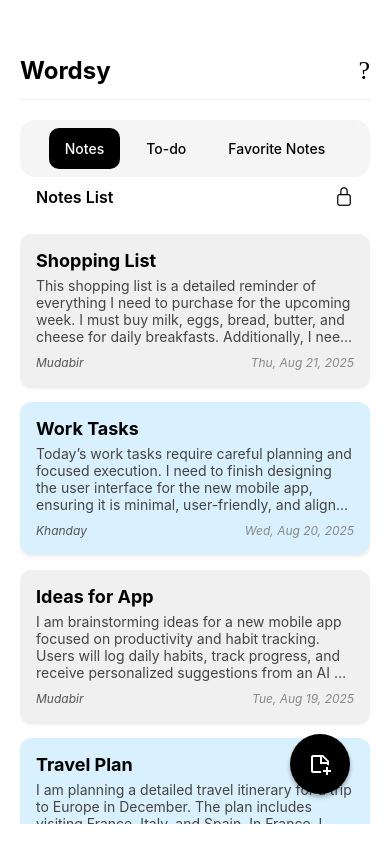
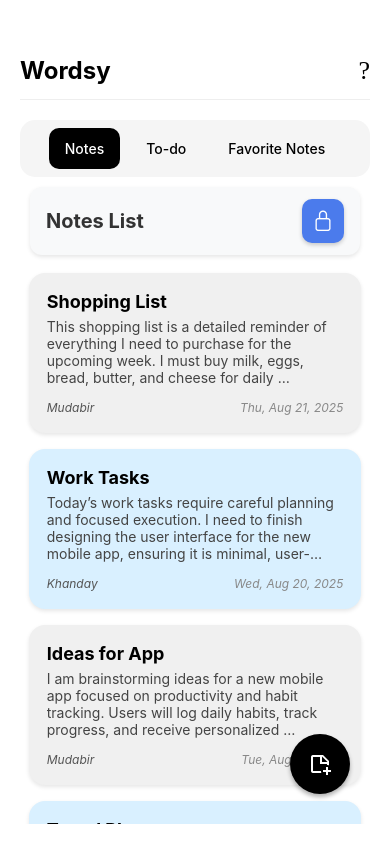
Before and after one commit to mudabirkowsar/Wordsy--React-Native--, a React Native app: screen /LockedNotes in a window 390 px wide. Built offline with nearby package versions, Linux system fonts and the light colour scheme.

Commit message:
added frontend more for Todo and Notes

```diff
--- a/app.json
+++ b/app.json
@@ -4,11 +4,11 @@
     "slug": "Wordsy",
     "version": "1.0.0",
     "orientation": "portrait",
-    "icon": "./assets/icon.png",
+    "icon": "./assets/logo.png",
     "userInterfaceStyle": "light",
     "newArchEnabled": true,
     "splash": {
-      "image": "./assets/splash-icon.png",
+      "image": "./assets/logo.png",
       "resizeMode": "contain",
       "backgroundColor": "#ffffff"
     },
@@ -17,7 +17,7 @@
     },
     "android": {
       "adaptiveIcon": {
-        "foregroundImage": "./assets/adaptive-icon.png",
+        "foregroundImage": "./assets/logo.png",
         "backgroundColor": "#ffffff"
       },
       "edgeToEdgeEnabled": true,
--- a/src/screens/AddNotesScreen.js
+++ b/src/screens/AddNotesScreen.js
@@ -42,7 +42,6 @@ const AddNotesScreen = ({ navigation }) => {
             <Ionicons name="calendar" size={18} color="#4F46E5" />
             <Text style={styles.dateText}>{currentDate}</Text>
           </View>
-          {/* <Text style={styles.charCounter}>{description.length}/300</Text> */}
         </View>
 
         {/* Title */}
--- a/src/screens/LockedNotesScreen.js
+++ b/src/screens/LockedNotesScreen.js
@@ -1,29 +1,61 @@
 import React, { useState } from "react";
-import { View, Text, StyleSheet, FlatList, TouchableOpacity, Modal } from "react-native";
+import {
+    View,
+    Text,
+    TouchableOpacity,
+    StyleSheet,
+    Modal,
+    Vibration,
+    FlatList,
+} from "react-native";
 import Ionicons from "react-native-vector-icons/Ionicons";
+import AsyncStorage from "@react-native-async-storage/async-storage";
 
 export default function LockedNotesScreen({ navigation }) {
     const [menuVisible, setMenuVisible] = useState(false);
+    const [pinModalVisible, setPinModalVisible] = useState(false);
+    const [successModalVisible, setSuccessModalVisible] = useState(false);
+    const [pin, setPin] = useState("");
+    const MAX_LENGTH = 5;
 
-    // Dummy locked notes data
-    const lockedNotes = [
+    const [lockedTodos, setLockedTodos] = useState([
         { id: "1", title: "Personal Journal", description: "My private thoughts..." },
         { id: "2", title: "Work Secrets", description: "Confidential project notes" },
         { id: "3", title: "Travel Plans", description: "Hidden travel itinerary" },
-    ];
+        { id: "4", title: "Shopping List", description: "Buy milk, eggs, bread..." },
+        { id: "5", title: "Fitness Goals", description: "Workout 3x per week..." },
+    ]);
 
-    const renderNote = ({ item }) => (
-        <TouchableOpacity style={styles.noteCard}>
-            <View style={styles.noteHeader}>
-                <Text style={styles.noteTitle}>{item.title}</Text>
+    const handlePress = (num) => {
+        if (pin.length < MAX_LENGTH) setPin((prev) => prev + num);
+    };
+
+    const handleDelete = () => {
+        setPin((prev) => prev.slice(0, -1));
+    };
+
+    const handleConfirm = async () => {
+        if (pin.length === MAX_LENGTH) {
+            Vibration.vibrate(30);
+            await AsyncStorage.setItem("lockPassword", pin);
+            setPin("");
+            setPinModalVisible(false);
+            setSuccessModalVisible(true); // Show success modal
+        }
+    };
+
+    const renderTodo = ({ item }) => (
+        <TouchableOpacity style={styles.todoCard}>
+            <View style={styles.todoHeader}>
+                <Text style={styles.todoTitle}>{item.title}</Text>
                 <Ionicons name="lock-closed" size={18} color="#555" />
             </View>
-            <Text style={styles.noteDesc}>{item.description}</Text>
+            <Text style={styles.todoDesc}>{item.description}</Text>
         </TouchableOpacity>
     );
 
     return (
-        <View style={styles.container}>
+        <View style={{ flex: 1, backgroundColor: "#fff", paddingTop: 50 }}>
             {/* Header */}
             <View style={styles.header}>
                 <TouchableOpacity onPress={() => navigation.goBack()}>
@@ -35,64 +67,115 @@ export default function LockedNotesScreen({ navigation }) {
                 </TouchableOpacity>
             </View>
 
-            {/* Info Text */}
-            <View style={styles.infoContainer}>
-                <Ionicons name="lock-closed" size={22} color="#333" />
-                <Text style={styles.infoText}>Your locked notes are protected</Text>
-            </View>
-
-            {/* Notes List */}
-            {lockedNotes.length > 0 ? (
-                <FlatList
-                    data={lockedNotes}
-                    keyExtractor={(item) => item.id}
-                    renderItem={renderNote}
-                    contentContainerStyle={styles.list}
-                />
-            ) : (
-                <View style={styles.emptyContainer}>
-                    <Ionicons name="lock-closed-outline" size={40} color="#888" />
-                    <Text style={styles.emptyText}>No locked notes yet</Text>
-                </View>
-            )}
+            {/* Todos List */}
+            <FlatList
+                data={lockedTodos}
+                keyExtractor={(item) => item.id}
+                renderItem={renderTodo}
+                contentContainerStyle={{ padding: 15 }}
+            />
 
             {/* Menu Modal */}
-            <Modal
-                visible={menuVisible}
-                transparent
-                animationType="fade"
-                onRequestClose={() => setMenuVisible(false)}
-            >
+            <Modal visible={menuVisible} transparent animationType="fade">
                 <TouchableOpacity
                     style={styles.modalOverlay}
                     onPress={() => setMenuVisible(false)}
-                    activeOpacity={1}
                 >
                     <View style={styles.menuContainer}>
-                        <TouchableOpacity style={styles.menuItem}>
+                        <TouchableOpacity
+                            style={styles.menuItem}
+                            onPress={() => {
+                                setPinModalVisible(true);
+                                setMenuVisible(false);
+                            }}
+                        >
                             <Text style={styles.menuText}>Change Lock Password</Text>
-                        </TouchableOpacity>
-                        <TouchableOpacity style={styles.menuItem}>
-                            <Text style={styles.menuText}>Unlock All Notes</Text>
-                        </TouchableOpacity>
-                        <TouchableOpacity style={styles.menuItem}>
-                            <Text style={styles.menuText}>Settings</Text>
                         </TouchableOpacity>
                     </View>
                 </TouchableOpacity>
+            </Modal>
+
+            {/* PIN Modal */}
+            <Modal visible={pinModalVisible} transparent animationType="slide">
+                <View style={styles.pinOverlay}>
+                    <View style={styles.pinContainer}>
+                        <View style={styles.header}>
+                            <TouchableOpacity onPress={() => setPinModalVisible(false)}>
+                                <Ionicons name="arrow-back" size={28} color="#333" />
+                            </TouchableOpacity>
+                        </View>
+
+                        <View style={styles.topSection}>
+                            <Text style={styles.title}>Set your PIN</Text>
+                            <View style={styles.dotsContainer}>
+                                {[...Array(MAX_LENGTH)].map((_, i) => (
+                                    <View
+                                        key={i}
+                                        style={[
+                                            styles.dot,
+                                            { backgroundColor: i < pin.length ? "#333" : "#ccc" },
+                                        ]}
+                                    />
+                                ))}
+                            </View>
+                        </View>
+
+                        <View style={styles.bottomSection}>
+                            <View style={styles.keypad}>
+                                {["1", "2", "3", "4", "5", "6", "7", "8", "9", "", "0", "⌫"].map(
+                                    (item, index) => (
+                                        <TouchableOpacity
+                                            key={index}
+                                            style={styles.key}
+                                            onPress={() => {
+                                                if (item === "⌫") handleDelete();
+                                                else if (item !== "") handlePress(item);
+                                            }}
+                                        >
+                                            <Text style={styles.keyText}>{item}</Text>
+                                        </TouchableOpacity>
+                                    )
+                                )}
+                            </View>
+                            <TouchableOpacity
+                                style={[
+                                    styles.confirmBtn,
+                                    { backgroundColor: pin.length === MAX_LENGTH ? "#333" : "#aaa" },
+                                ]}
+                                disabled={pin.length !== MAX_LENGTH}
+                                onPress={handleConfirm}
+                            >
+                                <Text style={styles.confirmText}>Confirm</Text>
+                            </TouchableOpacity>
+                        </View>
+                    </View>
+                </View>
+            </Modal>
+
+            {/* Success Modal */}
+            <Modal visible={successModalVisible} transparent animationType="fade">
+                <View style={styles.successOverlay}>
+                    <View style={styles.successContainer}>
+                        <Ionicons name="checkmark-circle" size={60} color="#4BB543" />
+                        <Text style={styles.successText}>Password updated successfully!</Text>
+                        <TouchableOpacity
+                            style={styles.okButton}
+                            onPress={() => setSuccessModalVisible(false)}
+                        >
+                            <Text style={styles.okButtonText}>OK</Text>
+                        </TouchableOpacity>
+                    </View>
+                </View>
             </Modal>
         </View>
     );
 }
 
 const styles = StyleSheet.create({
-    container: { flex: 1, backgroundColor: "#fff", paddingTop: 50 },
     header: {
         flexDirection: "row",
         alignItems: "center",
         padding: 15,
-        borderBottomWidth: 1,
-        borderBottomColor: "#eee",
         justifyContent: "space-between",
     },
     headerTitle: {
@@ -100,50 +183,19 @@ const styles = StyleSheet.create({
         fontWeight: "600",
         color: "#333",
     },
-    infoContainer: {
-        flexDirection: "row",
-        alignItems: "center",
-        padding: 15,
-        backgroundColor: "#f9f9f9",
-    },
-    infoText: {
-        marginLeft: 8,
-        fontSize: 14,
-        color: "#555",
-    },
-    list: {
-        padding: 15,
-    },
-    noteCard: {
+    todoCard: {
         backgroundColor: "#f2f2f2",
         padding: 15,
         borderRadius: 12,
         marginBottom: 12,
     },
-    noteHeader: {
+    todoHeader: {
         flexDirection: "row",
         justifyContent: "space-between",
         marginBottom: 6,
     },
-    noteTitle: {
-        fontSize: 16,
-        fontWeight: "600",
-        color: "#333",
-    },
-    noteDesc: {
-        fontSize: 14,
-        color: "#555",
-    },
-    emptyContainer: {
-        flex: 1,
-        alignItems: "center",
-        justifyContent: "center",
-    },
-    emptyText: {
-        marginTop: 8,
-        fontSize: 16,
-        color: "#888",
-    },
+    todoTitle: { fontSize: 16, fontWeight: "600", color: "#333" },
+    todoDesc: { fontSize: 14, color: "#555" },
     modalOverlay: {
         flex: 1,
         backgroundColor: "rgba(0,0,0,0.3)",
@@ -170,4 +222,96 @@ const styles = StyleSheet.create({
         fontSize: 16,
         color: "#333",
     },
+    pinOverlay: {
+        flex: 1,
+        backgroundColor: "#fff",
+        justifyContent: "space-between",
+        padding: 20,
+    },
+    pinContainer: {
+        flex: 1,
+        justifyContent: "space-between",
+    },
+    topSection: {
+        alignItems: "center",
+        marginTop: 50,
+    },
+    title: {
+        fontSize: 22,
+        fontWeight: "600",
+        marginBottom: 30,
+    },
+    dotsContainer: {
+        flexDirection: "row",
+        marginBottom: 20,
+    },
+    dot: {
+        width: 16,
+        height: 16,
+        borderRadius: 8,
+        margin: 10,
+    },
+    bottomSection: {
+        alignItems: "center",
+    },
+    keypad: {
+        width: "80%",
+        flexDirection: "row",
+        flexWrap: "wrap",
+        justifyContent: "center",
+        marginBottom: 20,
+    },
+    key: {
+        width: "30%",
+        aspectRatio: 1,
+        margin: "1.5%",
+        borderRadius: 50,
+        alignItems: "center",
+        justifyContent: "center",
+        backgroundColor: "#f2f2f2",
+    },
+    keyText: {
+        fontSize: 26,
+        fontWeight: "500",
+        color: "#333",
+    },
+    confirmBtn: {
+        paddingVertical: 12,
+        paddingHorizontal: 50,
+        borderRadius: 30,
+    },
+    confirmText: {
+        fontSize: 18,
+        fontWeight: "600",
+        color: "#fff",
+    },
+    successOverlay: {
+        flex: 1,
+        justifyContent: "center",
+        alignItems: "center",
+        backgroundColor: "rgba(0,0,0,0.4)",
+    },
+    successContainer: {
+        backgroundColor: "#fff",
+        padding: 30,
+        borderRadius: 12,
+        alignItems: "center",
+    },
+    successText: {
+        fontSize: 18,
+        fontWeight: "600",
+        marginVertical: 15,
+        textAlign: "center",
+    },
+    okButton: {
+        backgroundColor: "#333",
+        paddingVertical: 10,
+        paddingHorizontal: 40,
+        borderRadius: 25,
+    },
+    okButtonText: {
+        color: "#fff",
+        fontSize: 16,
+        fontWeight: "600",
+    },
 });
--- a/src/screens/Notes.js
+++ b/src/screens/Notes.js
@@ -140,8 +140,13 @@ export default function Notes() {
       {/* Header */}
       <View style={styles.header}>
         <Text style={styles.headerTitle}>Notes List</Text>
-        <TouchableOpacity onPress={handleLockOption}>
-          <Ionicons name="lock-closed-outline" size={20} color="#000" />
+
+        {/* Stylish Lock Button */}
+        <TouchableOpacity
+          onPress={handleLockOption}
+          style={styles.lockButton}
+        >
+          <Ionicons name="lock-closed-outline" size={22} color="#fff" />
         </TouchableOpacity>
       </View>
 
@@ -242,26 +247,45 @@ const styles = StyleSheet.create({
     justifyContent: "space-between",
     alignItems: "center",
     paddingHorizontal: 16,
-    paddingVertical: 8,
+    paddingVertical: 12,
+    backgroundColor: "#f8f9fa", // subtle light background
+    borderRadius: 12,
+    margin: 10,
+    elevation: 3, // shadow for android
+    shadowColor: "#000",
+    shadowOpacity: 0.1,
+    shadowOffset: { width: 0, height: 2 },
+    shadowRadius: 4,
   },
   headerTitle: {
-    fontSize: 16,
-    fontWeight: "600",
-    color: "#000",
+    fontSize: 20,
+    fontWeight: "700",
+    color: "#333",
   },
-  container: {
-    paddingVertical: 10,
+  lockButton: {
+    backgroundColor: "#4B7BEC", // blue color
+    padding: 10,
+    borderRadius: 10,
+    elevation: 2,
+    shadowColor: "#000",
+    shadowOpacity: 0.2,
+    shadowOffset: { width: 0, height: 2 },
+    shadowRadius: 4,
   },
+
+  // Optional: make notes cards slightly more modern
   card: {
-    borderRadius: 12,
-    padding: 16,
+    borderRadius: 16,
+    padding: 18,
     marginVertical: 8,
-    width: "100%",
+    width: "95%",
+    alignSelf: "center",
     elevation: 3,
     shadowColor: "#000",
     shadowOpacity: 0.1,
     shadowOffset: { width: 0, height: 2 },
     shadowRadius: 4,
+    backgroundColor: "#fff",
   },
   title: {
     fontSize: 18,
@@ -272,12 +296,13 @@ const styles = StyleSheet.create({
   description: {
     fontSize: 14,
     color: "#444",
+    marginBottom: 8,
   },
   authorDateRow: {
     flexDirection: "row",
     justifyContent: "space-between",
     alignItems: "center",
-    marginTop: 10,
+    marginTop: 6,
   },
   authorText: {
     fontSize: 12,
--- a/src/screens/SetUpLockScreen.js
+++ b/src/screens/SetUpLockScreen.js
@@ -7,7 +7,7 @@ import {
     StyleSheet,
     Vibration,
 } from "react-native";
-import Ionicons from "react-native-vector-icons/Ionicons"; // 👈 Make sure this is installed
+import Ionicons from "react-native-vector-icons/Ionicons";
 
 export default function SetUpLockScreen({ navigation }) {
     const [pin, setPin] = useState("");
@@ -26,10 +26,9 @@ export default function SetUpLockScreen({ navigation }) {
     const handleConfirm = () => {
         if (pin.length === MAX_LENGTH) {
             Vibration.vibrate(30);
-            // alert("PIN set successfully: " + pin);
+            alert("PIN set successfully: " + pin);
             AsyncStorage.setItem("lockPassword", pin);
             navigation.replace('LockedNotes')
-            // add async storage logic here
         }
     };
 
--- a/src/screens/Todos.js
+++ b/src/screens/Todos.js
@@ -7,23 +7,23 @@ import {
   TouchableOpacity,
   Modal,
   TextInput,
-  Alert,
   Pressable,
 } from 'react-native';
 import Entypo from 'react-native-vector-icons/Entypo';
+import Ionicons from 'react-native-vector-icons/Ionicons';
 
-const dummyTodosData = [
-  { id: '1', text: 'Buy groceries' },
-  { id: '2', text: 'Finish React Native project' },
-  { id: '3', text: 'Go for a morning jog' },
-  { id: '4', text: 'Read 20 pages of a book' },
-  { id: '5', text: 'Call mom' },
-  { id: '6', text: 'Plan weekend trip' },
-  { id: '7', text: 'Clean the kitchen' },
+const initialTodos = [
+  { id: '1', text: 'Buy groceries', done: false, createdAt: new Date() },
+  { id: '2', text: 'Finish React Native project', done: false, createdAt: new Date() },
+  { id: '3', text: 'Go for a morning jog', done: false, createdAt: new Date() },
+  { id: '4', text: 'Read 20 pages of a book', done: false, createdAt: new Date() },
+  { id: '5', text: 'Call mom', done: false, createdAt: new Date() },
+  { id: '6', text: 'Plan weekend trip', done: false, createdAt: new Date() },
+  { id: '7', text: 'Clean the kitchen', done: false, createdAt: new Date() },
 ];
 
 export default function Todos() {
-  const [todos, setTodos] = useState(dummyTodosData);
+  const [todos, setTodos] = useState(initialTodos);
   const [modalVisible, setModalVisible] = useState(false);
   const [newTodo, setNewTodo] = useState('');
 
@@ -38,11 +38,22 @@ export default function Todos() {
     const todo = {
       id: (todos.length + 1).toString(),
       text: newTodo,
+      done: false,
+      createdAt: new Date(),
     };
 
     setTodos([todo, ...todos]);
     setNewTodo('');
     setModalVisible(false);
+  };
+
+  // Toggle checkbox
+  const toggleTodoDone = (todoId) => {
+    setTodos(
+      todos.map((t) =>
+        t.id === todoId ? { ...t, done: !t.done } : t
+      )
+    );
   };
 
   // Open view modal
@@ -71,21 +82,46 @@ export default function Todos() {
 
   return (
     <View style={styles.container}>
-      <Text style={styles.header}>My Todo List</Text>
+      {/* <Text style={styles.header}>My Todo List</Text> */}
 
       <ScrollView contentContainerStyle={styles.scrollContainer}>
         {todos.map((todo, index) => (
           <Pressable
             key={todo.id}
             onPress={() => handleOpenTodo(todo)}
+            style={[
+              styles.todoCard,
+              { backgroundColor: index % 2 === 0 ? '#f0f0f0' : '#d9f0ff' },
+            ]}
           >
-            <View
-              style={[
-                styles.todoCard,
-                { backgroundColor: index % 2 === 0 ? '#f0f0f0' : '#d9f0ff' },
-              ]}
-            >
-              <Text style={styles.todoText}>{todo.text}</Text>
+            <View style={styles.todoRow}>
+              {/* Checkbox */}
+              <TouchableOpacity
+                onPress={() => toggleTodoDone(todo.id)}
+                style={[
+                  styles.checkbox,
+                  { backgroundColor: todo.done ? '#000' : '#fff' },
+                ]}
+              >
+                {todo.done && <Ionicons name="checkmark" size={16} color="#fff" />}
+              </TouchableOpacity>
+
+              {/* Todo text */}
+              <View style={{ flex: 1 }}>
+                <Text
+                  style={[
+                    styles.todoText,
+                    { textDecorationLine: todo.done ? 'line-through' : 'none' },
+                  ]}
+                >
+                  {todo.text}
+                </Text>
+
+                {/* Display creation time */}
+                <Text style={styles.todoDate}>
+                  Added: {todo.createdAt.toLocaleDateString()} - {todo.createdAt.toLocaleTimeString([], { hour: '2-digit', minute: '2-digit' })}
+                </Text>
+              </View>
             </View>
           </Pressable>
         ))}
@@ -208,9 +244,28 @@ const styles = StyleSheet.create({
     shadowOffset: { width: 0, height: 2 },
     shadowRadius: 4,
   },
+  todoRow: {
+    flexDirection: 'row',
+    alignItems: 'center',
+  },
+  checkbox: {
+    width: 24,
+    height: 24,
+    borderWidth: 1,
+    borderColor: '#000',
+    borderRadius: 6,
+    marginRight: 12,
+    justifyContent: 'center',
+    alignItems: 'center',
+  },
   todoText: {
     fontSize: 16,
     color: '#000',
+  },
+  todoDate: {
+    fontSize: 12,
+    color: '#888',
+    marginTop: 4,
   },
   fab: {
     position: 'absolute',
```
Also changed, not shown: assets/logo.png (added).
